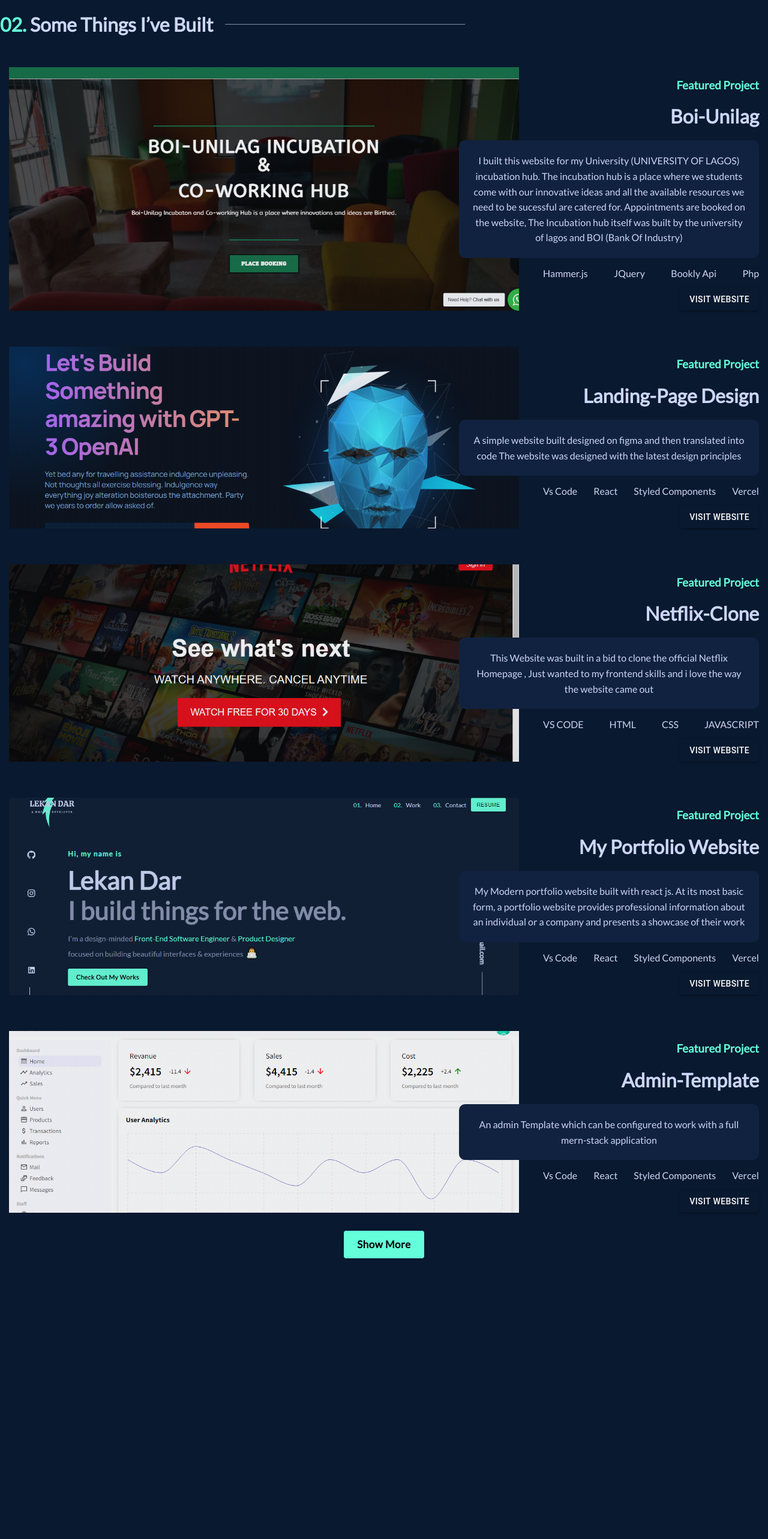
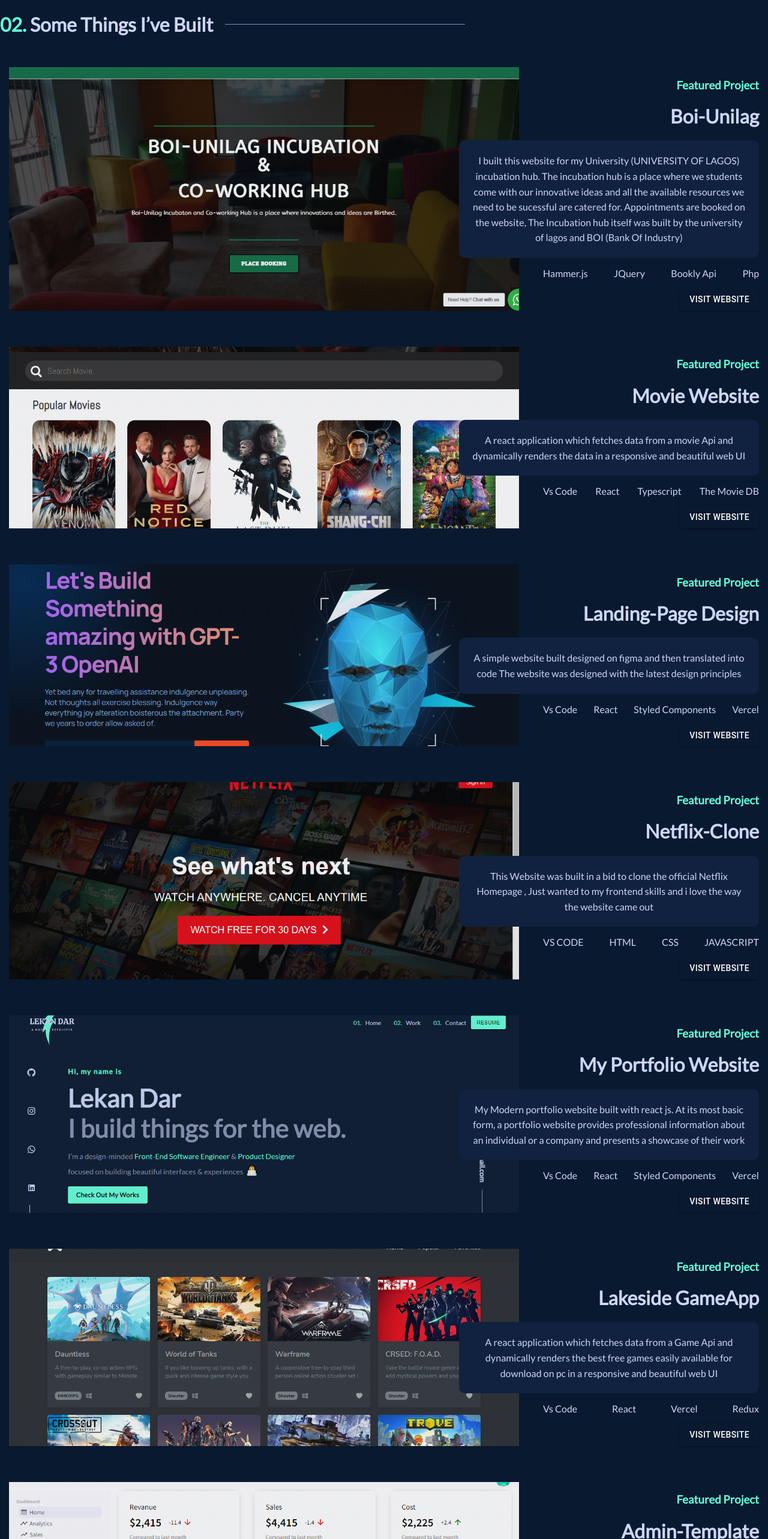
Before and after one commit to Techbrolakes/portfolio-website, a Next.js app: page /components/MiddleLayout/Projects in a window 1280 px wide. Shown: the top 2566 px of the page at 60% size. Before the commit the page ends 2098 px from the top, so only its background shows below. Built offline with nearby package versions, Linux system fonts and the light colour scheme.

Commit message:
version-4.8

```diff
--- a/pages/components/MiddleLayout/Projects.js
+++ b/pages/components/MiddleLayout/Projects.js
@@ -25,6 +25,17 @@
         websiteLink="https://boi-unilag.com"
       />
 
+      <Work
+        title="Movie Website"
+        desc="A react application which fetches data from a movie Api and dynamically renders the data in a responsive and beautiful web UI"
+        desc2=""
+        backgroundImg="movie.png"
+        list1="Vs Code"
+        list2="React"
+        list3="Typescript"
+        list4="The Movie DB"
+        websiteLink="https://competent-fermi-0457c4.netlify.app/"
+      />
       <Work
         title="Landing-Page Design"
         desc="A simple website built designed on figma and then translated into code"
@@ -58,6 +69,18 @@
         list4="Vercel"
         websiteLink="https://lekandar.vercel.app/"
       />
+
+      <Work
+        title="Lakeside GameApp"
+        desc="A react application which fetches data from a Game Api and dynamically renders the best free games easily available for download on pc in a responsive and beautiful web UI"
+        desc2=""
+        backgroundImg="game.png"
+        list1="Vs Code"
+        list2="React"
+        list3="Vercel"
+        list4="Redux"
+        websiteLink="#"
+      />
       <Work
         title="Admin-Template"
         desc="An admin Template which can be configured to work with a full mern-stack application"
@@ -69,6 +92,7 @@
         list4="Vercel"
         websiteLink="https://react-admindashboard.vercel.app/"
       />
+
       <ProjectShowHide>
         <Work
           title="Admin-Template"
```
Also changed, not shown: public/game.png (added), public/movie.png (added).
